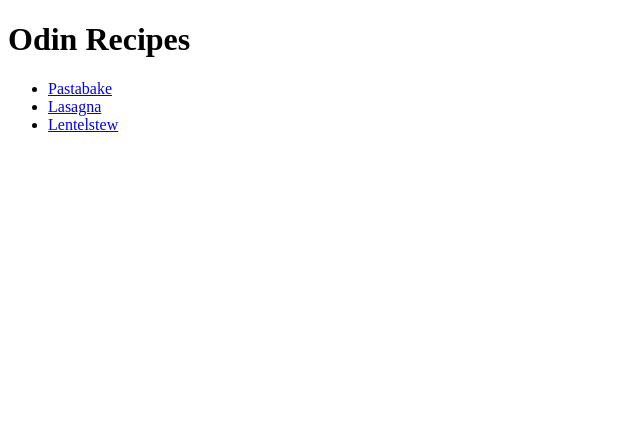
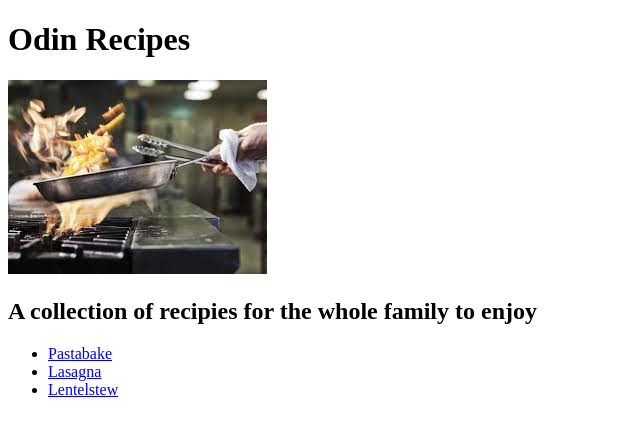
Before and after one commit to BenF1991/oden-recipes, a plain HTML site: page index.html in a window 1280 px wide. Shown: the whole page, without its empty margins (0-640 px from the left). Drawn offline with Linux system fonts and the light colour scheme.

Commit message:
updated index.html to include a picture

```diff
--- a/index.html
+++ b/index.html
@@ -7,6 +7,10 @@
 <body>
   <h1>Odin Recipes</h1>
 
+  <img src="./images/kitchen.jpeg"alt="A picture of delisous food being cooked">
+
+  <h2>A collection of recipies for the whole family to enjoy</h2>
+
 
   <ul>
     <li><a href ="./recipes/pastabake.html">Pastabake</a></li>
```
Also changed, not shown: images/kitchen.jpeg (added).
